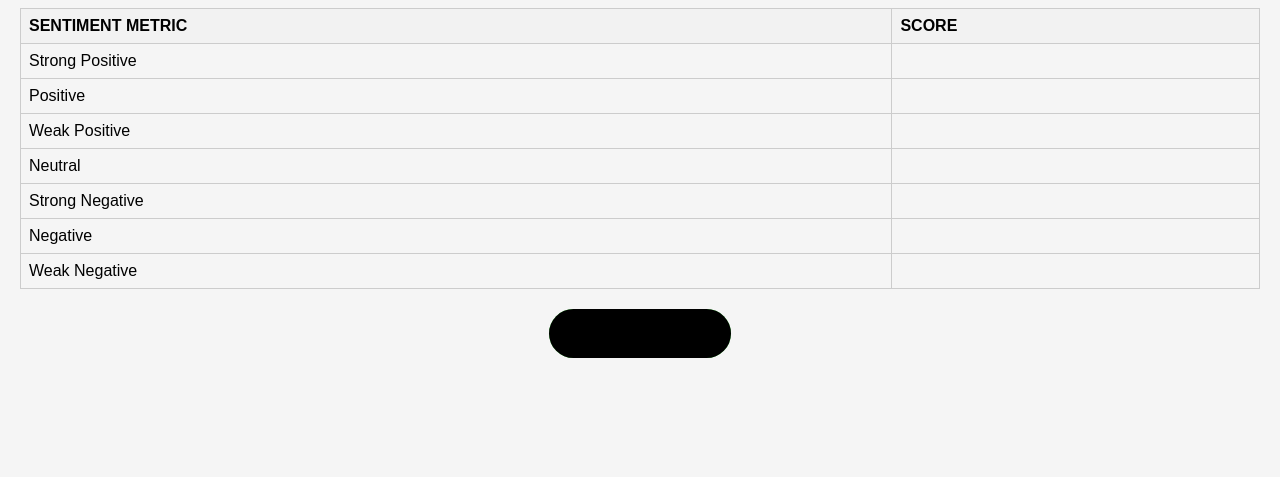
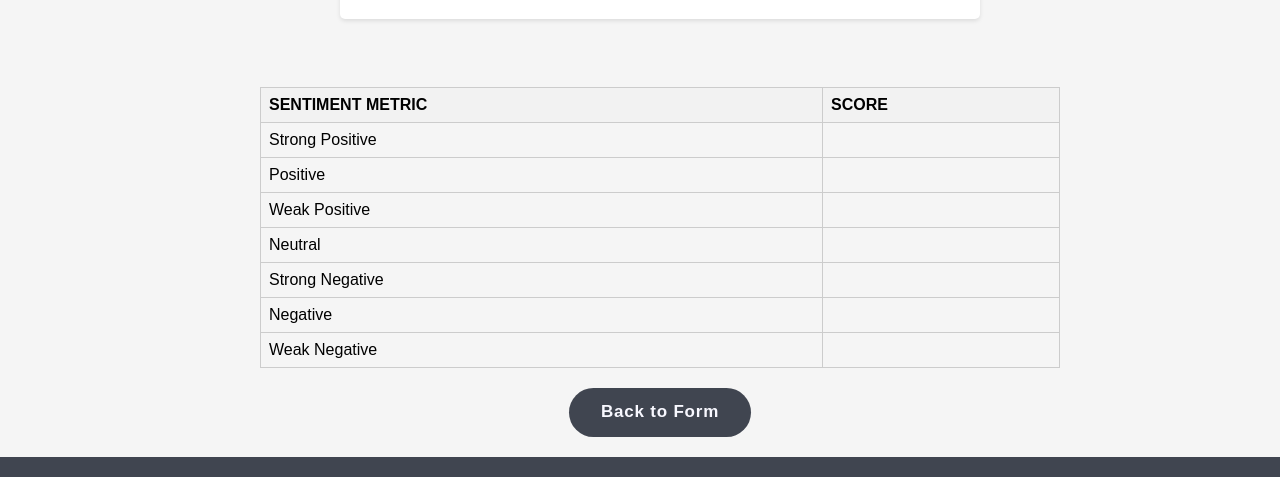
Before and after one commit to ManasiPatil2117/Customer-Product-Review, a Flask app: template templates/result.html in a window 1280 px wide. Shown: the part 897-1374 px from the top of the page. Before the commit the page ends 1255 px from the top, so only its background shows below. Run offline with Flask 3, Linux system fonts and the light colour scheme; the template is opened without the code that fills it, so the values that code supplies are empty; a map, chart or similar area stays blank; parts of the project's set-up code (start-up, migrations or seed data) failed here and were passed over; some libraries are stand-ins or nearby versions.

Commit message:
FinalProduct

```diff
--- a/app.py
+++ b/app.py
@@ -1,3 +1,4 @@
+
 from flask import Flask, request, render_template
 from sklearn.feature_extraction.text import TfidfVectorizer
 from sklearn.metrics.pairwise import cosine_similarity
--- a/static/results.css
+++ b/static/results.css
@@ -1,27 +1,50 @@
-body, h1, h2, h3, p, ul, li, table, th, td {
+html {
+	background: #404550;
+}
+
+h1,
+h2,
+h3,
+p,
+ul,
+li,
+table,
+th,
+td {
   margin: 0;
   padding: 0;
 }
 
-
 body {
+  font-weight: normal;
+  font-style: normal;
+  line-height: 1.5;
+  position: relative;
+  width: 1280px;
+  margin: 20 auto;
+  padding: 20px;
   font-family: Arial, sans-serif;
   background-color: whitesmoke;
-    margin: 20px;
 }
 
-  #prj-heading{
+
+.main-container{
+  margin-left: auto;
+  margin-right: auto;
+  width: 50em
+}
+
+#prj-heading {
   font-size: 24px;
   color: #333;
   margin-bottom: 20px;
   text-align: center;
 }
 
-  #cust_review{
+#cust_review {
   text-align: justify;
   text-decoration: wavy;
 }
-
 
 #section {
   display: flex;
@@ -29,7 +52,6 @@ body, h1, h2, h3, p, ul, li, table, th, td {
   align-items: center;
   min-height: 100vh;
 }
-
 
 #simple_chart {
   width: 80%;
@@ -39,7 +61,6 @@ body, h1, h2, h3, p, ul, li, table, th, td {
   border-radius: 5px;
   box-shadow: 0 2px 4px rgba(0, 0, 0, 0.1);
 }
-
 
 #simple_chart h2 {
   margin: 10px 0;
@@ -51,7 +72,8 @@ body, h1, h2, h3, p, ul, li, table, th, td {
   margin-top: 20px;
 }
 
-  th, td {
+th,
+td {
   border: 1px solid #ccc;
   padding: 8px;
   text-align: left;
@@ -60,9 +82,6 @@ body, h1, h2, h3, p, ul, li, table, th, td {
 th {
   background-color: #f2f2f2;
 }
-
-
-
 
 .example_a {
   outline: none;
@@ -79,7 +98,7 @@ body, h1, h2, h3, p, ul, li, table, th, td {
   font-size: 17px;
   border-radius: 500px;
   overflow: hidden;
-    background: #66ff66;
+  background: #404550;
   color: ghostwhite;
 }
 
@@ -89,9 +108,7 @@ body, h1, h2, h3, p, ul, li, table, th, td {
   transition: color 0.4s;
 }
 
-   .example_a:hover span {
-        color: black;
-   }
+
 
 .example_a::before,
 .example_a::after {
@@ -105,7 +122,8 @@ body, h1, h2, h3, p, ul, li, table, th, td {
 
 .example_a::before {
   content: "";
-    background: #000;
+
+  color: #fff;
   width: 120%;
   left: -10%;
   transform: skew(30deg);
--- a/templates/result.html
+++ b/templates/result.html
@@ -1,15 +1,13 @@
 {% block section %}
 
 <head>
-  <link
-    rel="stylesheet"
-    type="text/css"
-    href="{{ url_for('static', filename='results.css') }}"
-  />
+  <link rel="stylesheet" type="text/css" href="{{ url_for('static', filename='results.css') }}" />
 </head>
 <script type="text/javascript" src="https://www.gstatic.com/charts/loader.js"></script>
+
+<div class="main-container">
   <center>
-  <h1>Customer Sentiment Analyzer</h1>
+    <h1>Customer Sentiment Analyzer</h1> <br></br>
     <div id="simple_chart"></div>
 
     <script type="text/javascript">
@@ -34,7 +32,8 @@
 
     </script>
 
-<h2>Score table</h2>
+    <br></br>
+
 
     <table style="width: 100%">
       <tr>
@@ -72,11 +71,14 @@
 
     </table>
 </div>
-<center>
+</center>
   <center>
     <a href="/">
       <button type="submit" class="example_a">Back to Form</button>
     </a>
   </center>
   <div>
+
+  </div>
+
   {% endblock section %}
```
Lines whose indentation alone changed are shown as unchanged.
